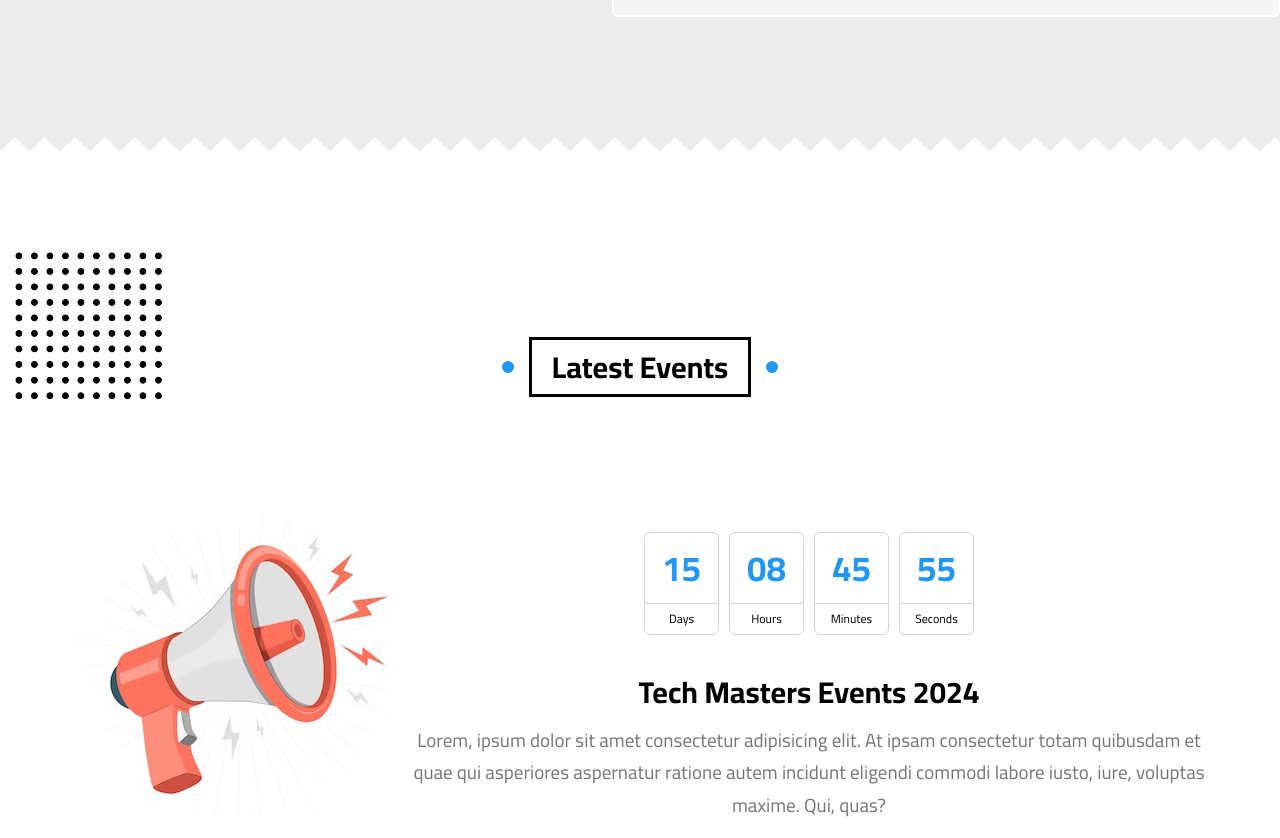
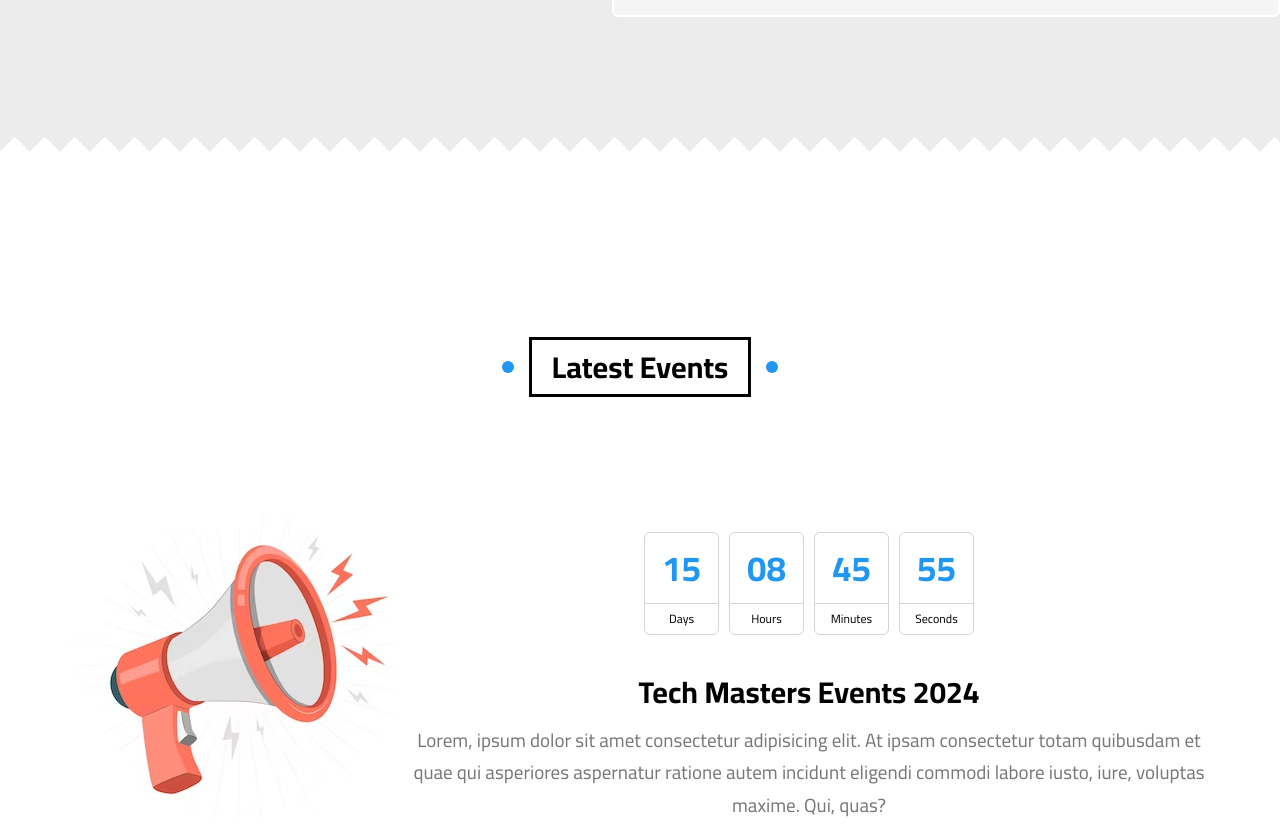
Before and after one commit to Aliw02/thirdTemplate, a plain HTML site: page index.html in a window 1280 px wide. Shown: the part 10154-10992 px from the top of the page. Drawn offline with Linux system fonts and the light colour scheme.

Commit message:
Compliting the project

```diff
--- a/css/style.css
+++ b/css/style.css
@@ -101,7 +101,7 @@ ul{
 }
 /*! End The First One */
 
-/*^ Start The Second One */
+/*^ Start The Secon One */
 .spik{
     position: relative;
 }
@@ -148,13 +148,8 @@ ul{
     transform: rotate(45deg);
 }
 .dots-down{
-<<<<<<< HEAD
     bottom: 100px;
     left: 0;
-=======
-    bottom: 200px;
-    left: 40;
->>>>>>> f096ca2c1b9c25fc8841431ed8064c3271921dcb
 }
 @media (min-width:1200px) {
     .dots {
```
